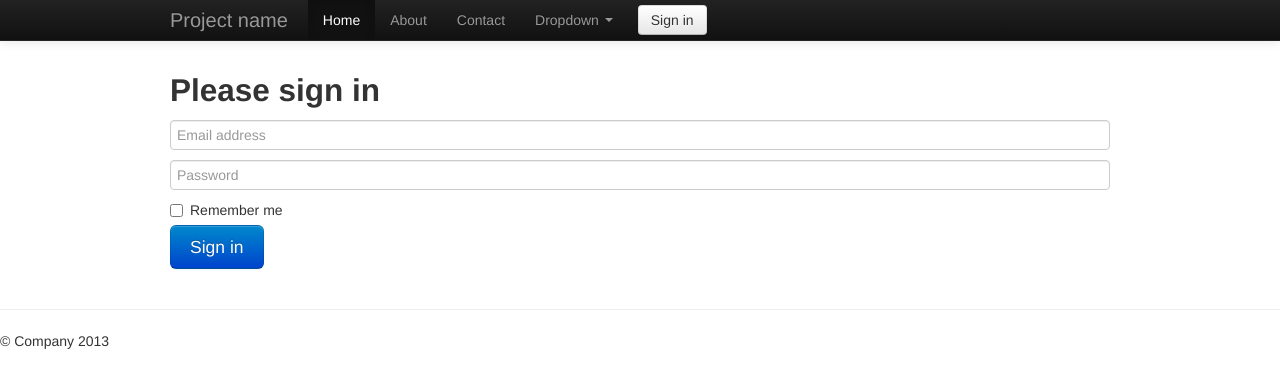
After one commit to stellatse/alpha, a Django app: page /registration/login/ in a window 1280 px wide. The commit adds this page. Shown: the top 388 px of the page. Run offline with Django 3.2, Linux system fonts and the light colour scheme; some libraries are stand-ins or nearby versions.

Commit message:
add login page support

```diff
--- a/templates/base.html
+++ b/templates/base.html
@@ -41,14 +41,7 @@ body {
 						</li>
 					</ul>
 
-					<form method="post"
-						    action="{% url 'django.contrib.auth.views.login' %}"
-						    class="navbar-form pull-right">
-						    {% csrf_token %}
-						<input class="span2" type="text" placeholder="Email"> <input
-							class="span2" type="password" placeholder="Password">
-						<button type="submit" class="btn">Sign in</button>
-					</form>
+					<a href="{% url 'django.contrib.auth.views.login' %}" class="btn">Sign in</a>
 				</div>
 			</div>
 		</div>
--- /dev/null
+++ b/templates/registration/login.html
@@ -0,0 +1,14 @@
+{% extends "base.html" %}
+{% block content %}
+	<form class="form-signin">
+		<h2 class="form-signin-heading">Please sign in</h2>
+		<input type="text" class="input-block-level"
+			placeholder="Email address"> <input type="password"
+			class="input-block-level" placeholder="Password"> <label
+			class="checkbox">
+		<input type="checkbox" value="remember-me">
+			Remember me
+		</label>
+		<button class="btn btn-large btn-primary" type="submit">Sign in</button>
+	</form>
+{% endblock %}
--- a/unk/account/urls.py
+++ b/unk/registration/urls.py
@@ -1,6 +1,6 @@
 from django.conf.urls import patterns, url
 
-from unk.account import views
+from unk.registration import views
 
 urlpatterns = patterns('',
 	url(r'^login/', 'django.contrib.auth.views.login', name='login'),
--- a/unk/settings.py
+++ b/unk/settings.py
@@ -127,7 +127,7 @@ INSTALLED_APPS = (
     'django.contrib.admin',
     # Uncomment the next line to enable admin documentation:
     'django.contrib.admindocs',
-    'unk.account',
+    'unk.registration',
 )
 
 # A sample logging configuration. The only tangible logging
--- a/unk/urls.py
+++ b/unk/urls.py
@@ -6,6 +6,6 @@ admin.autodiscover()
 
 urlpatterns = patterns('',
     url(r'^$', unk.views.home, name='home'),
-    url(r'^account/', include('unk.account.urls')),
+    url(r'^registration/', include('unk.registration.urls')),
     url(r'^admin/', include(admin.site.urls)),
 )
```
Also changed, not shown: templates/account/login.html (renamed from templates/account/index.html), unk/registration/__init__.py (added), unk/registration/models.py (renamed from unk/account/models.py), unk/registration/tests.py (renamed from unk/account/tests.py), unk/registration/views.py (renamed from unk/account/views.py).
